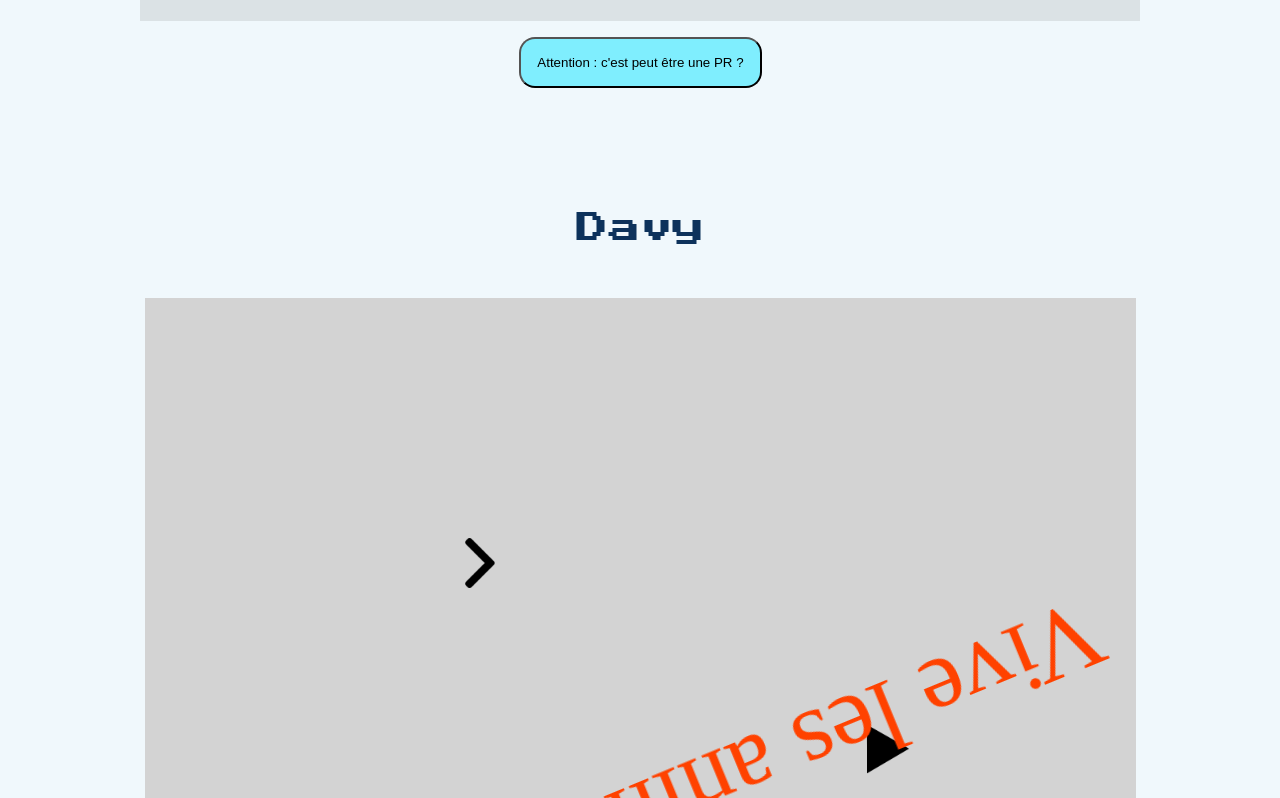
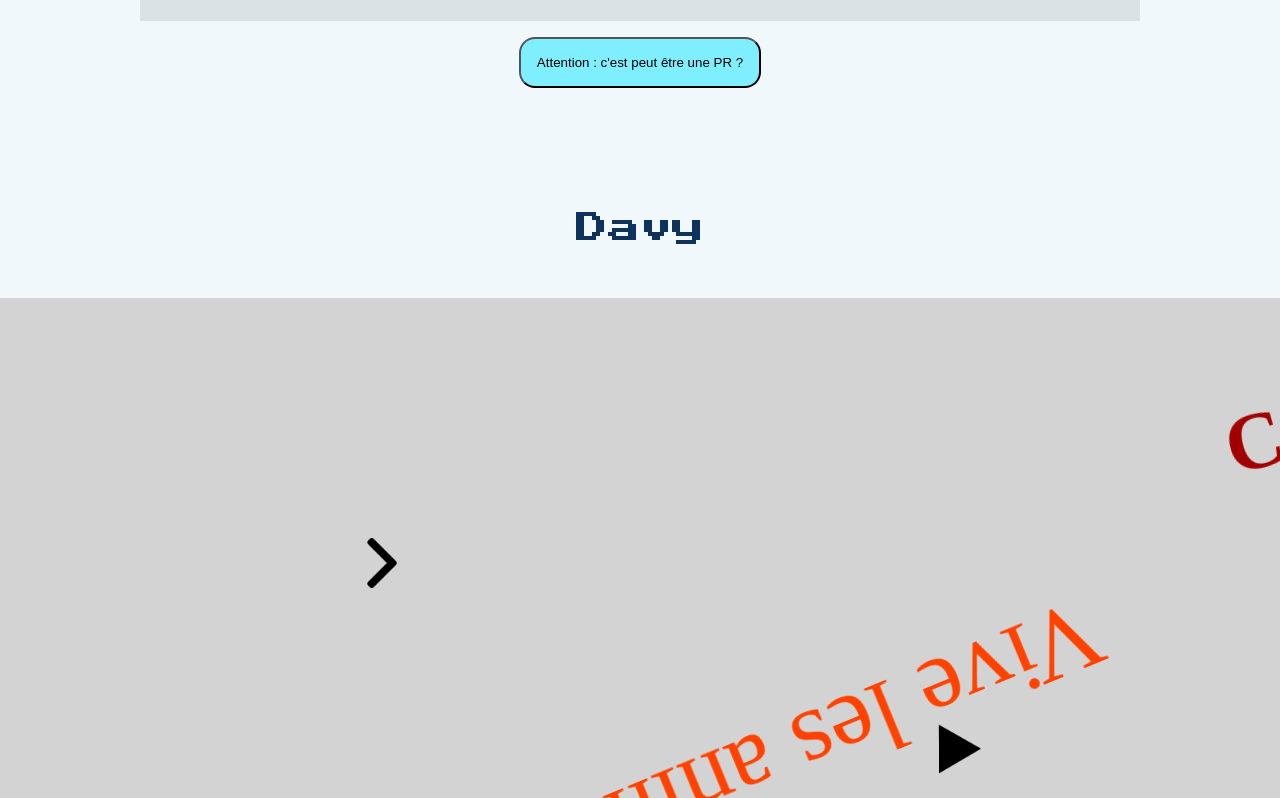
Before and after one commit to nono-web/merci-francois, a React (Create React App) app: page / in a window 1280 px wide. Shown: the part 1910-2708 px from the top of the page. Built offline with nearby package versions, Linux system fonts and the light colour scheme.

Commit message:
modif wrap flex wrap dans app css et ma partie anim

```diff
--- a/src/App.css
+++ b/src/App.css
@@ -25,7 +25,7 @@ body {
 .App{
     display: flex;
     flex-direction: column;
-    flex-wrap: wrap;
+    /* flex-wrap: wrap; */
     justify-content: center;
     align-items: center;
     align-content: flex-start;
--- a/src/components/Davy/Davy.css
+++ b/src/components/Davy/Davy.css
@@ -1,6 +1,6 @@
 .davy {
   height: 100vh;
-  width: 100%;
+  width: 100vw;
   background-color: lightgray;
   z-index: 2;
   overflow: hidden;
@@ -25,7 +25,6 @@
 }
 .thanks {
   display: flex;
-  position: fixed;
   margin-left: -3000px;
   font-size: 150%;
 }
@@ -119,7 +118,7 @@
     transform: translate(0px, 0px);
   }
   20% {
-    transform: translate(70vw, 0px);
+    transform: translate(50vw, 0px);
   }
   80% {
     transform: translate(0px, 0px);
```
